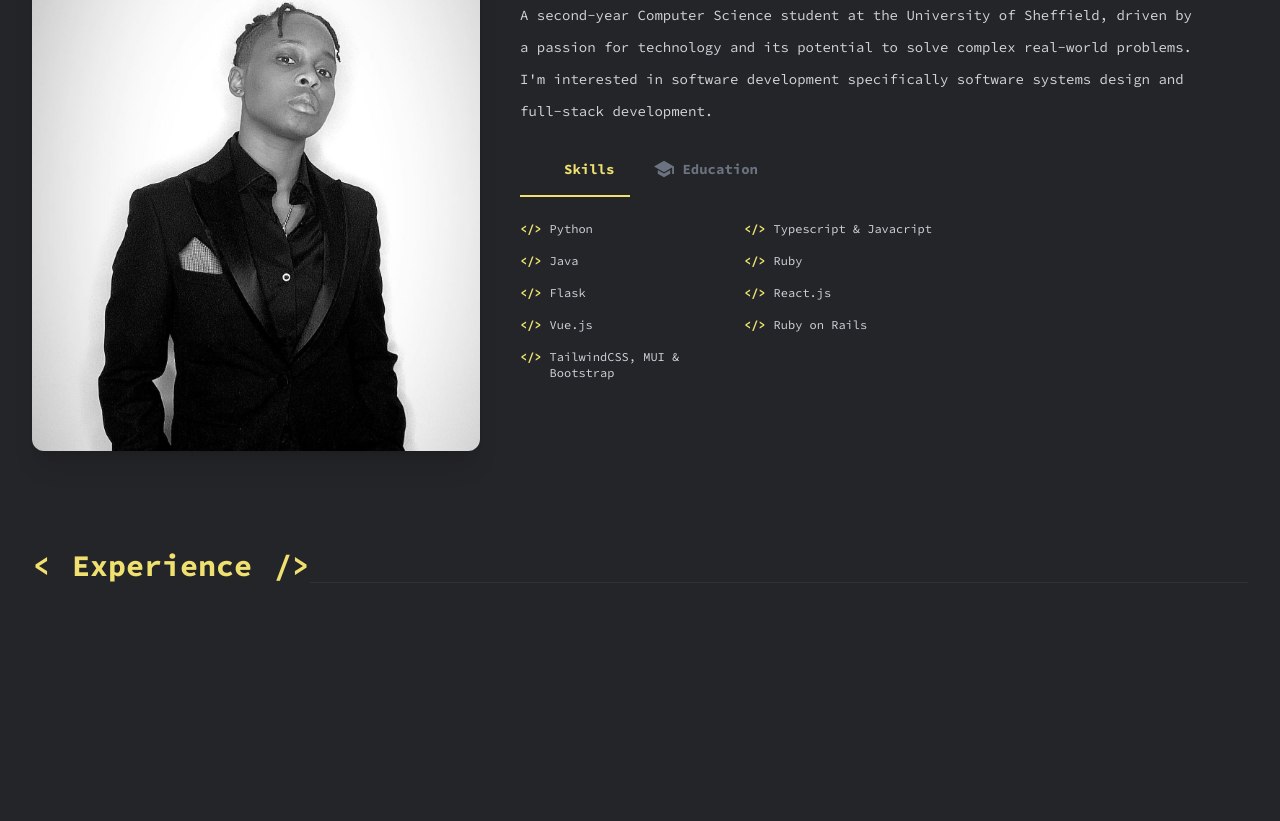
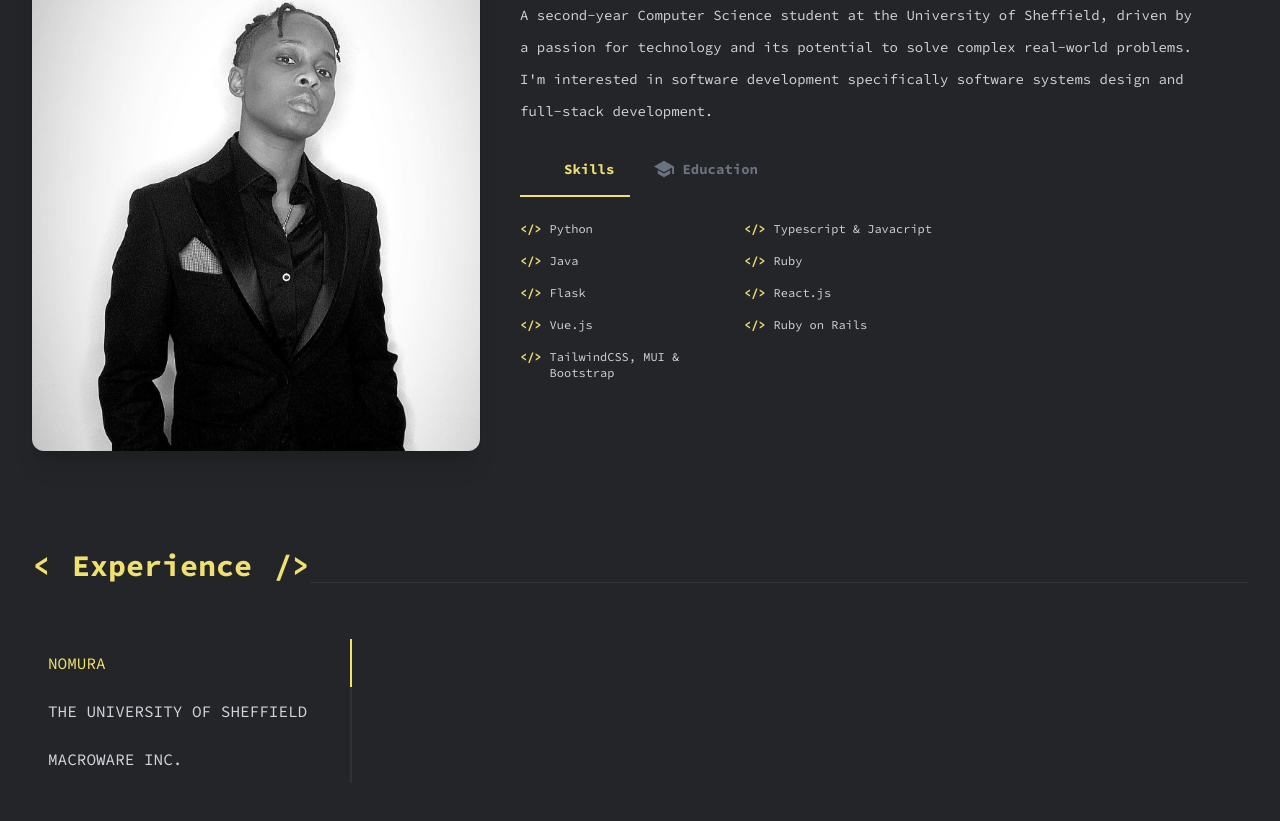
Before and after one commit to priscilla-e/my-portfolio, a React (Vite) app: page / in a window 1280 px wide. Shown: the part 985-1806 px from the top of the page. Before the commit the page ends 1664 px from the top, so only its background shows below. Built offline with nearby package versions, Linux system fonts and the light colour scheme; some icons are missing.

Commit message:
Add experience component and data

```diff
--- a/src/App.jsx
+++ b/src/App.jsx
@@ -1,7 +1,7 @@
 import Header from './components/Header.jsx'
 import Hero from "./components/Hero.jsx";
 import About from "./components/about/About.jsx";
-import Experience from "./components/Experience.jsx";
+import Experience from "./components/experience/Experience.jsx";
 
 export default function App() {
 
--- a/src/components/Experience.jsx
+++ /dev/null
@@ -1,14 +0,0 @@
-export default function Experience() {
-    return (
-        <section id='experience'>
-            <div className='container mx-auto my-24'>
-                {/*section header*/}
-                <div className='flex'>
-                    <h2 className='text-2xl font-bold active md:text-3xl'> Experience </h2>
-                    <span className='flex-1 hidden border-b border-b-darkLine md:inline-block'></span>
-                </div>
-
-            </div>
-        </section>
-    )
-}
--- /dev/null
+++ b/src/components/experience/Experience.jsx
@@ -0,0 +1,39 @@
+import { useState } from 'react'
+
+export default function Experience() {
+    const [activeTab, setActiveTab] = useState('nomura')
+
+    const tabStyle = (tab) => {
+        if (tab === activeTab) {
+            return 'inline-flex items-center w-full h-12 p-4 uppercase border-r-2 text-primary border-r-primary active:text-primary active:bg-primary active:bg-opacity-5'
+        } else {
+            return 'inline-flex items-center w-full h-12 p-4 uppercase border-r-2 border-r-darkLine active:text-primary active:bg-primary active:bg-opacity-5'
+        }
+    }
+
+    return (
+        <section id='experience'>
+            <div className='container mx-auto my-24'>
+                {/*section header*/}
+                <div className='flex mb-14'>
+                    <h2 className='text-2xl font-bold active md:text-3xl'> Experience </h2>
+                    <span className='flex-1 hidden border-b border-b-darkLine md:inline-block'></span>
+                </div>
+
+                <div className="max-w-xs">
+                    <div className={tabStyle('nomura')} onClick={() => {setActiveTab('nomura')}}>
+                        Nomura
+                    </div>
+                    <div className={tabStyle('sheffield')} onClick={() => {setActiveTab('sheffield')}}>
+                        The University of Sheffield
+                    </div>
+                    <div className={tabStyle('macroware')} onClick={() => {setActiveTab('macroware')}}>
+                        Macroware Inc.
+                    </div>
+                </div>
+
+
+            </div>
+        </section>
+    )
+}
--- a/src/data.js
+++ b/src/data.js
@@ -5,11 +5,19 @@ export const EDUCATION = [
     {
         school: 'University of Sheffield',
         degree: 'BSc Computer Science',
-        grade: 'Class One Honours',
+        grade: 'First-Class Honours (1:1)',
     },
     {
         school: 'University of Sheffield International College',
-        degree: 'RQL Level 3',
+        degree: 'RQF Level 3',
         grade: '81%',
     }
 ]
+
+export const EXPERIENCES = [
+    {
+        company: 'Nomura',
+        position: 'Technology Placement',
+        startDate: 'Jun 2023'
+    }
+]
```
